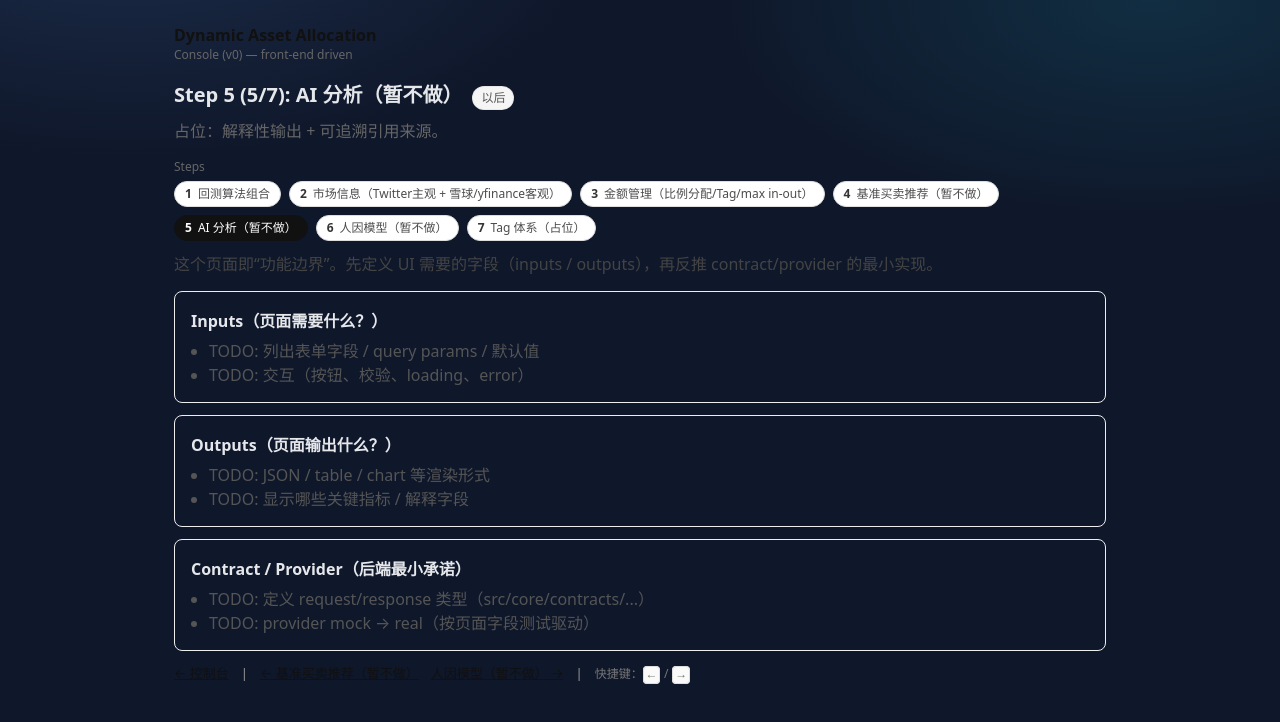
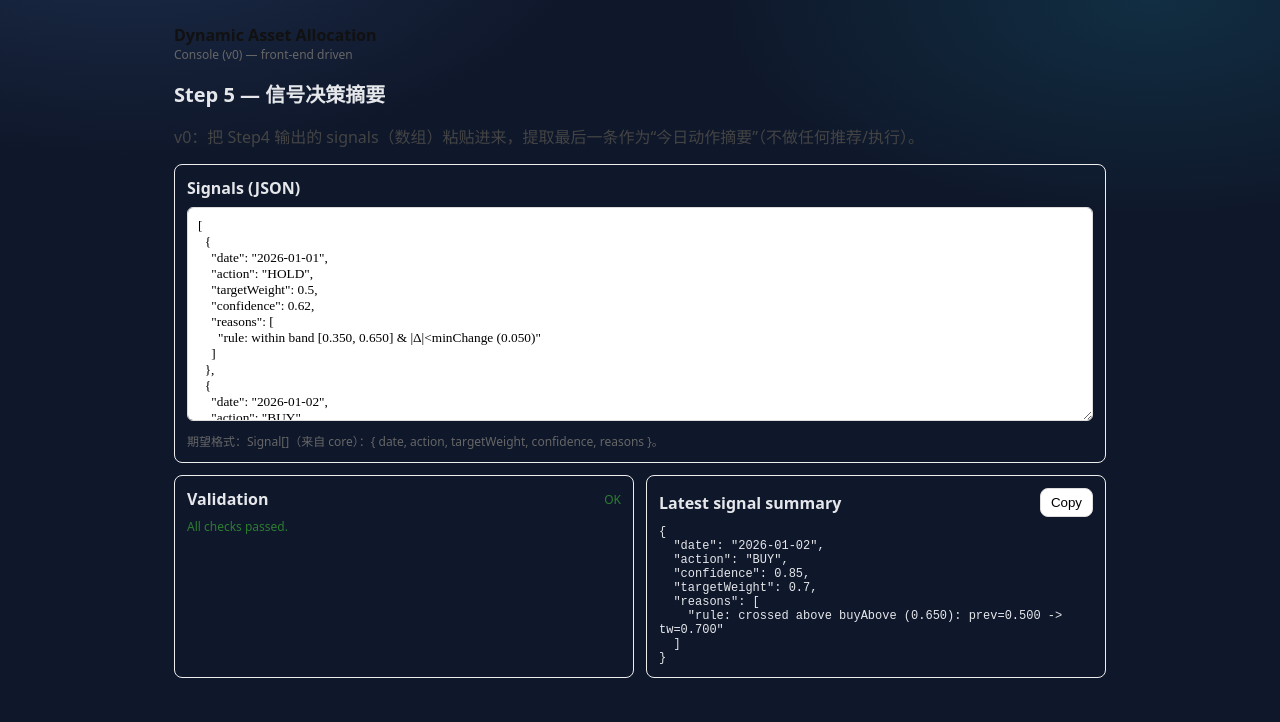
Before and after one commit to Jarvis-agent-bot/Dynamic-Asset-Allocation, a Next.js app: page /daa/step/5 in a window 1280 px wide. Shown: the top 722 px of the page. Built offline with nearby package versions, Linux system fonts and the light colour scheme.

Commit message:
Step5 signal decision summary v0

```diff
--- /dev/null
+++ b/app/daa/step/5/page.jsx
@@ -0,0 +1,139 @@
+"use client";
+
+import { useMemo, useState } from "react";
+
+function pretty(x) {
+  return JSON.stringify(x, null, 2);
+}
+
+function normalizeSignals(x) {
+  if (!Array.isArray(x)) return [];
+  return x
+    .filter(Boolean)
+    .map((s) => ({
+      date: String(s.date ?? ""),
+      action: String(s.action ?? ""),
+      targetWeight: Number(s.targetWeight ?? 0),
+      confidence: Number(s.confidence ?? 0),
+      reasons: Array.isArray(s.reasons) ? s.reasons.map(String) : [],
+    }))
+    .filter((s) => s.date && s.action);
+}
+
+export default function Step5SignalDecisionPage() {
+  const [signalsText, setSignalsText] = useState(
+    pretty([
+      {
+        date: "2026-01-01",
+        action: "HOLD",
+        targetWeight: 0.5,
+        confidence: 0.62,
+        reasons: ["rule: within band [0.350, 0.650] & |Δ|<minChange (0.050)"],
+      },
+      {
+        date: "2026-01-02",
+        action: "BUY",
+        targetWeight: 0.7,
+        confidence: 0.85,
+        reasons: ["rule: crossed above buyAbove (0.650): prev=0.500 -> tw=0.700"],
+      },
+    ])
+  );
+
+  const { parsed, parseError } = useMemo(() => {
+    try {
+      return { parsed: JSON.parse(signalsText), parseError: "" };
+    } catch {
+      return { parsed: null, parseError: "signals JSON parse failed" };
+    }
+  }, [signalsText]);
+
+  const signals = useMemo(() => normalizeSignals(parsed), [parsed]);
+  const latest = signals.length ? signals[signals.length - 1] : null;
+
+  const summary = useMemo(() => {
+    if (!latest) return null;
+    return {
+      date: latest.date,
+      action: latest.action,
+      confidence: latest.confidence,
+      targetWeight: latest.targetWeight,
+      reasons: latest.reasons,
+    };
+  }, [latest]);
+
+  const issues = useMemo(() => {
+    if (parseError) return [parseError];
+    if (!Array.isArray(parsed)) return ["signals must be a JSON array"];
+    if (!signals.length) return ["signals array is empty or has no valid items"];
+
+    const last = signals[signals.length - 1];
+    const okAction = ["BUY", "SELL", "HOLD"].includes(last.action);
+
+    const out = [];
+    if (!okAction) out.push(`latest.action must be BUY/SELL/HOLD (got: ${String(last.action)})`);
+    if (!Number.isFinite(last.targetWeight)) out.push("latest.targetWeight must be finite");
+    if (!Number.isFinite(last.confidence)) out.push("latest.confidence must be finite");
+    return out;
+  }, [parseError, parsed, signals]);
+
+  return (
+    <main>
+      <h1 style={{ margin: 0, fontSize: 20 }}>Step 5 — 信号决策摘要</h1>
+      <p style={{ color: "#444" }}>
+        v0：把 Step4 输出的 signals（数组）粘贴进来，提取最后一条作为“今日动作摘要”（不做任何推荐/执行）。
+      </p>
+
+      <section style={{ border: "1px solid #eee", borderRadius: 8, padding: 12 }}>
+        <div style={{ fontWeight: 600, marginBottom: 8 }}>Signals (JSON)</div>
+        <textarea
+          value={signalsText}
+          onChange={(e) => setSignalsText(e.target.value)}
+          rows={12}
+          style={{ width: "100%", padding: 10, border: "1px solid #ddd", borderRadius: 6, fontFamily: "ui-monospace, SFMono-Regular" }}
+        />
+        <div style={{ fontSize: 12, color: "#666", marginTop: 6 }}>
+          期望格式：Signal[]（来自 core）：&#123; date, action, targetWeight, confidence, reasons &#125;。
+        </div>
+      </section>
+
+      <div style={{ marginTop: 12, display: "grid", gridTemplateColumns: "1fr 1fr", gap: 12 }}>
+        <section style={{ border: "1px solid #eee", borderRadius: 8, padding: 12 }}>
+          <div style={{ display: "flex", justifyContent: "space-between", alignItems: "center", marginBottom: 8 }}>
+            <div style={{ fontWeight: 600 }}>Validation</div>
+            <div style={{ fontSize: 12, color: issues.length ? "#b00020" : "#2e7d32" }}>{issues.length ? `${issues.length} issue(s)` : "OK"}</div>
+          </div>
+          {issues.length ? (
+            <ul style={{ margin: 0, paddingLeft: 18, color: "#b00020" }}>
+              {issues.map((it, idx) => (
+                <li key={idx} style={{ margin: "6px 0", fontSize: 12 }}>
+                  {it}
+                </li>
+              ))}
+            </ul>
+          ) : (
+            <div style={{ fontSize: 12, color: "#2e7d32" }}>All checks passed.</div>
+          )}
+        </section>
+
+        <section style={{ border: "1px solid #eee", borderRadius: 8, padding: 12 }}>
+          <div style={{ display: "flex", justifyContent: "space-between", alignItems: "center", marginBottom: 8 }}>
+            <div style={{ fontWeight: 600 }}>Latest signal summary</div>
+            <button
+              onClick={() => navigator.clipboard.writeText(pretty(summary))}
+              disabled={!summary}
+              style={{ padding: "6px 10px", borderRadius: 8, border: "1px solid #ddd", background: "#fff", opacity: summary ? 1 : 0.5 }}
+            >
+              Copy
+            </button>
+          </div>
+          {summary ? (
+            <pre style={{ margin: 0, fontSize: 12, whiteSpace: "pre-wrap", wordBreak: "break-word" }}>{pretty(summary)}</pre>
+          ) : (
+            <div style={{ fontSize: 12, color: "#666" }}>No valid signals.</div>
+          )}
+        </section>
+      </div>
+    </main>
+  );
+}
--- a/app/daa/steps.js
+++ b/app/daa/steps.js
@@ -19,15 +19,15 @@ export const DAA_STEPS = [
   },
   {
     id: 4,
-    title: "基准买卖推荐（暂不做）",
-    desc: "占位：与交易执行分离，先留契约边界。",
-    status: "later",
+    title: "基准再平衡（signals 输出）",
+    desc: "从价格序列输入到 core signals 输出的闭环。",
+    status: "todo",
   },
   {
     id: 5,
-    title: "AI 分析（暂不做）",
-    desc: "占位：解释性输出 + 可追溯引用来源。",
-    status: "later",
+    title: "信号决策摘要",
+    desc: "粘贴 Step4 signals，提取最后一条作为“今日动作摘要”（不执行交易）。",
+    status: "todo",
   },
   {
     id: 6,
```
Also changed, not shown: 1 other file (tests, documents, lock files or other folders).
